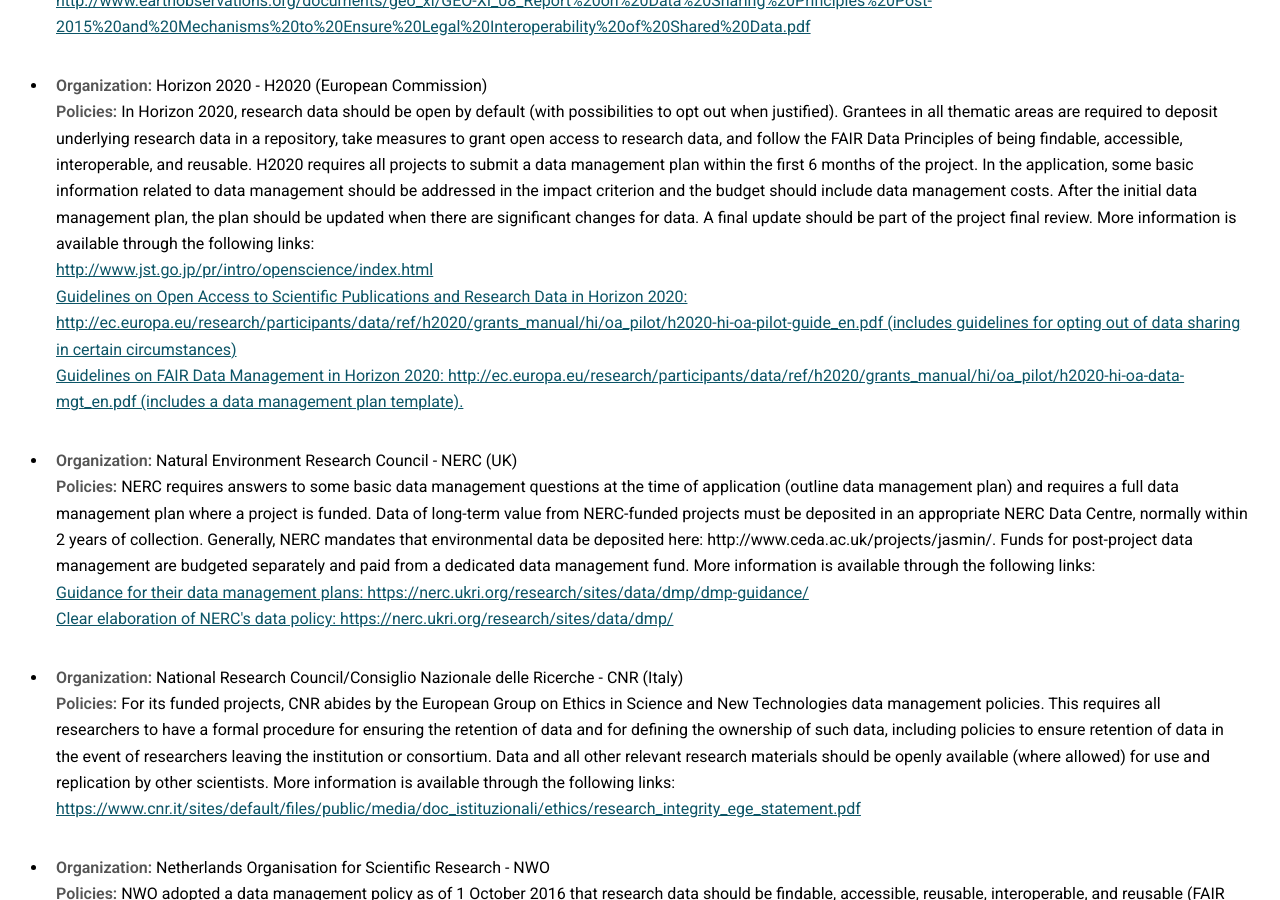
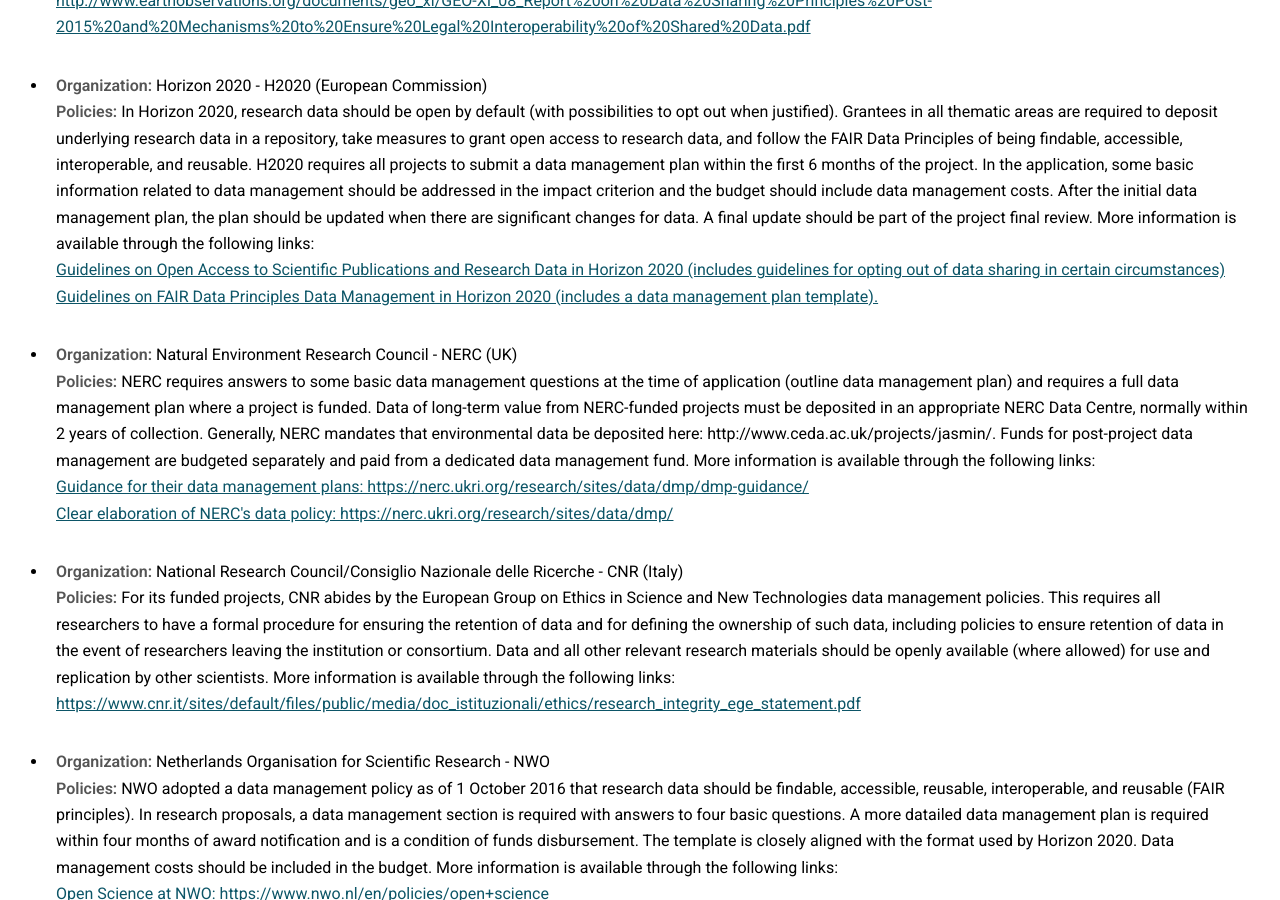
Before and after one commit to bfe-inf/toolkit, a Jekyll site: the page built from bp&s-europe.html, in a window 1280 px wide and 900 px high, scrolled down 1462 px. Built offline with Jekyll 4.4.1, drawn with Linux system fonts in a browser that asks for light colours.

Commit message:
Update bp&s-europe.html

```diff
--- a/bp&s-europe.html
+++ b/bp&s-europe.html
@@ -88,9 +88,8 @@
 	     					<li> <strong>Organization:</strong> Horizon 2020 - H2020 (European Commission)  <br/>
 		   				<strong>Policies:</strong>  In Horizon 2020, research data should be open by default (with possibilities to opt out when justified). Grantees in all thematic areas are required to deposit underlying research data in a repository, take measures to grant open access to research data, and follow the FAIR Data Principles of being findable, accessible, interoperable, and reusable. H2020 requires all projects to submit a data management plan within the first 6 months of the project. In the application, some basic information related to data management should be addressed in the impact criterion and the budget should include data management costs. After the initial data management plan, the plan should be updated when there are significant changes for data. A final update should be part of the project final review.
 						More information is available through the following links:   <br/>
-						<a href="http://ec.europa.eu/research/participants/data/ref/h2020/grants_manual/hi/oa_pilot/h2020-hi-oa-pilot-guide_en.pdf" target="_blank">http://www.jst.go.jp/pr/intro/openscience/index.html</a><br/>
-						<a href="http://www.jst.go.jp/pr/intro/openscience/policy_openscience.pdf" target="_blank">Guidelines on Open Access to Scientific Publications and Research Data in Horizon 2020: http://ec.europa.eu/research/participants/data/ref/h2020/grants_manual/hi/oa_pilot/h2020-hi-oa-pilot-guide_en.pdf (includes guidelines for opting out of data sharing in certain circumstances)</a><br/>
-						<a href="http://ec.europa.eu/research/participants/data/ref/h2020/grants_manual/hi/oa_pilot/h2020-hi-oa-data-mgt_en.pdf" target="_blank">Guidelines on FAIR Data Management in Horizon 2020: http://ec.europa.eu/research/participants/data/ref/h2020/grants_manual/hi/oa_pilot/h2020-hi-oa-data-mgt_en.pdf (includes a data management plan template). </a></li>
+						<a href="http://ec.europa.eu/research/participants/data/ref/h2020/grants_manual/hi/oa_pilot/h2020-hi-oa-pilot-guide_en.pdf" target="_blank">Guidelines on Open Access to Scientific Publications and Research Data in Horizon 2020 (includes guidelines for opting out of data sharing in certain circumstances)</a><br/>
+						<a href="http://ec.europa.eu/research/participants/data/ref/h2020/grants_manual/hi/oa_pilot/h2020-hi-oa-data-mgt_en.pdf" target="_blank">Guidelines on FAIR Data Principles Data Management in Horizon 2020 (includes a data management plan template). </a></li>
       					</ul>
 					<ul>
 	     					<li> <strong>Organization:</strong> Natural Environment Research Council - NERC (UK)  <br/>
```
